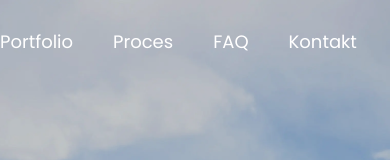
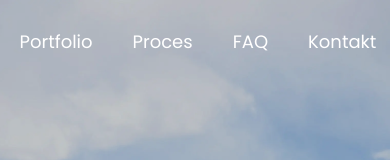
Before and after one commit to tj0517/Tymon-Jezionek_site, a Next.js app: page / in a window 390 px wide. Shown: the top 160 px of the page. Built offline with nearby package versions, Linux system fonts and the light colour scheme.

Commit message:
Proces menu

```diff
--- a/src/app/page.tsx
+++ b/src/app/page.tsx
@@ -55,7 +55,7 @@
   </div>
 </div>
 
-<div id="poppins" className="justify-around  w-[90%] text-lg flex md:w-full md:justify-end md:pr-20 pt-7 text-white space-x-10 absolute top-0 font-light md:text-2xl">
+<div id="poppins" className="justify-around ml-[5%] w-[90%] text-lg flex md:ml-0 md:w-full md:justify-end md:pr-20 pt-7 text-white space-x-10 absolute top-0 font-light md:text-2xl">
   {menuItems.map(({ label, targetId }, i) => (
     <div
       key={i}
```
